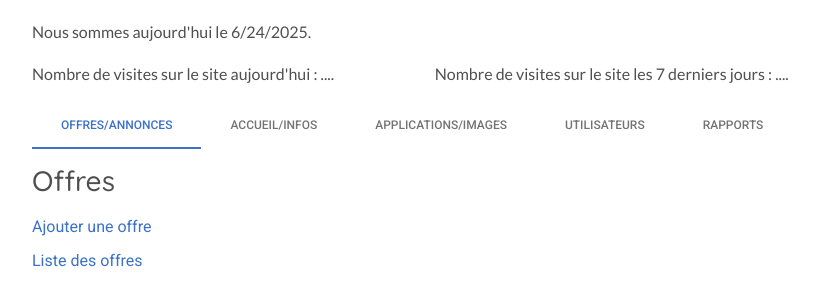
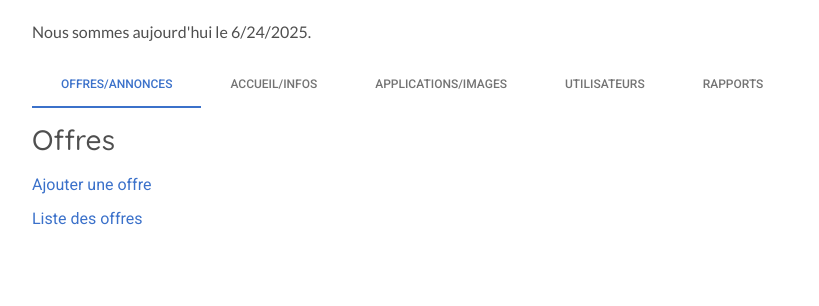
Before and after one commit to etheve-anthony/brassair, a Symfony app: template templates/admin_page/index.html.twig in a window 1280 px wide. Shown: the part 248-554 px from the top of the page, without its empty margins (16-835 px from the left). Run offline with Twig, Linux system fonts and the light colour scheme; the template is opened without the code that fills it, so the values that code supplies are empty; some libraries are stand-ins or nearby versions.

Commit message:
modif mineure

```diff
--- a/src/Controller/SecurityController.php
+++ b/src/Controller/SecurityController.php
@@ -9,7 +9,7 @@ use Symfony\Component\Security\Http\Authentication\AuthenticationUtils;
 
 class SecurityController extends AbstractController
 {
-    #[Route(path: '/admin/robconnect', name: 'app_login')]
+    #[Route(path: '/admin/brassair/connect', name: 'app_login')]
     public function login(AuthenticationUtils $authenticationUtils): Response
     {
         // if ($this->getUser()) {
@@ -24,7 +24,7 @@ class SecurityController extends AbstractController
         return $this->render('security/login.html.twig', ['last_username' => $lastUsername, 'error' => $error]);
     }
 
-    #[Route(path: '/admin/roblogout', name: 'app_logout')]
+    #[Route(path: '/admin/brassair/deconnexion', name: 'app_logout')]
     public function logout(): void
     {
         throw new \LogicException('This method can be blank - it will be intercepted by the logout key on your firewall.');
--- a/templates/admin_page/index.html.twig
+++ b/templates/admin_page/index.html.twig
@@ -44,21 +44,6 @@
         {{ statuts }}</p>
 
       <div id="date-semaine" class="mb-3"></div>
-
-      <div class="row">
-        <div class="col-lg-4">
-          <p>
-            Nombre de visites sur le site aujourd'hui :
-            <span>....</span>
-          </p>
-        </div>
-        <div class="col-lg-4">
-          <p>
-            Nombre de visites sur le site les 7 derniers jours :
-            <span>....</span>
-          </p>
-        </div>
-      </div>
 
       <ul class="nav nav-tabs" id="myTab" role="tablist">
         <li class="nav-item" role="presentation">
```
